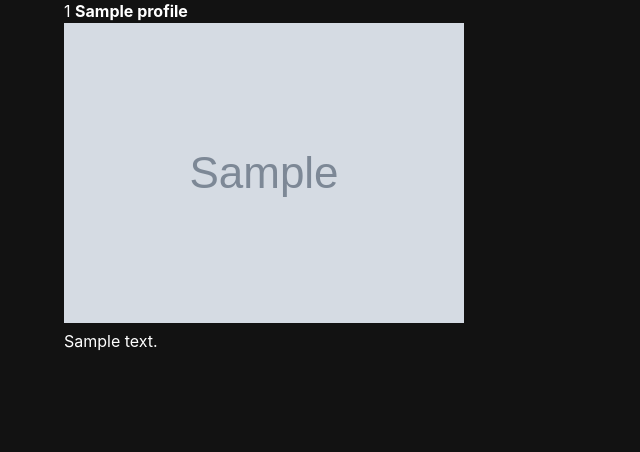
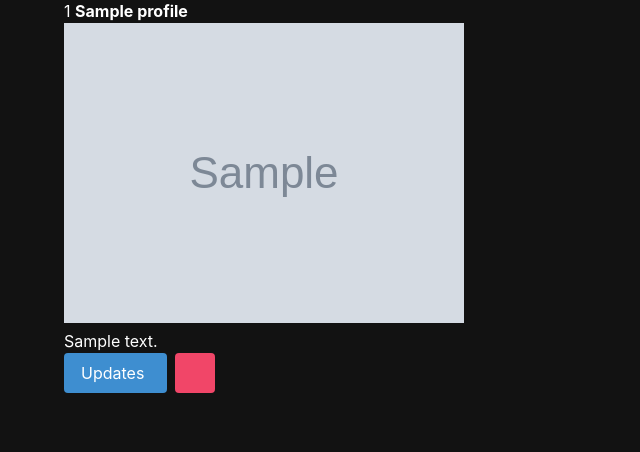
Before and after one commit to mariaximenez/signposts, a Django app: page /myprofile/ in a window 1280 px wide. Shown: the part 53-505 px from the top of the page, without its empty margins (0-640 px from the left). Run offline with Django 4.2, Linux system fonts and the light colour scheme; a user stored in the database is signed in; tables that the repository leaves empty hold one stand-in row (values such as "Sample post"); grey boxes marked "Sample" are stand-in pictures.

Commit message:
Update and Delete for My Profile Page

```diff
--- a/main_app/templates/myprofile_detail.html
+++ b/main_app/templates/myprofile_detail.html
@@ -12,6 +12,22 @@
     </div>
       <span>{{profile.goal_description}}</span>
     </div>
+    <div class="detail__container">
+
+        <div class="buttons">
+            <div class="buttons">
+            <a href="{% url 'profile_update' profile.pk %}" class="button is-info"> Updates
+                <span class="icon">
+                    <i class="fas fa-edit"></i>
+                </span>
+            </a>
+            <a href="{% url 'profile_delete' profile.pk %}" class="button is-danger">
+                <span class="icon">
+                    <i class="fas fa-trash-alt"></i>
+                </span>
+            </a>
+        </div>
+        </div>
 		{% empty %}
     <article class="message">
       <div class="message-header">
--- a/main_app/urls.py
+++ b/main_app/urls.py
@@ -8,8 +8,8 @@ urlpatterns = [
     path('groups/', views.GroupList.as_view(), name="group_list"),
     path('profiles/<int:pk>/', views.ProfileDetail.as_view(), name="profile_detail"),
     path('groups/<int:pk>/', views.GroupDetail.as_view(), name="group_detail"),
-    path('profiles/<int:pk>/update/', views.ProfileUpdate.as_view(), name="profile_update"),
-    path('profiles/<int:pk>/delete/', views.ProfileDelete.as_view(), name="profile_delete"),
+    path('myprofile/<int:pk>/update/', views.ProfileUpdate.as_view(), name="profile_update"),
+    path('myprofile/<int:pk>/delete/', views.ProfileDelete.as_view(), name="profile_delete"),
     path('groups/<int:pk>/update/', views.GroupUpdate.as_view(), name="group_update"),
     path('groups/<int:pk>/delete/', views.GroupDelete.as_view(), name="group_delete"),
     path('accounts/signup/', views.Signup.as_view(), name="signup"),
--- a/main_app/views.py
+++ b/main_app/views.py
@@ -70,22 +70,15 @@ class ProfileUpdate(UpdateView):
 
 
     def get_success_url(self):
-        return reverse('profile_detail', kwargs={'pk': self.object.pk})
+        return reverse('myprofile_detail', kwargs={'pk': self.object.pk})
 
 
 class ProfileDelete(DeleteView):
     model = ProfileModel
     template_name = "profile_delete_confirmation.html"
-    success_url = "/profiles/"
+    success_url = "/myprofile/"
 
-@method_decorator(login_required, name='dispatch')
-class MyProfilePost(TemplateView):
-    template_name = "myprofile_detail.html"
 
-    def get_context_data(self, **kwargs):
-        context = super().get_context_data(**kwargs)
-        context["posts"] = PostModel.objects.all()
-        return context
 
 
 
```
